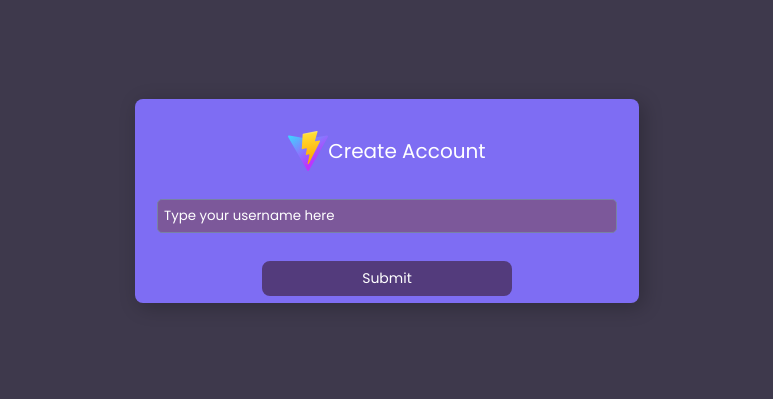
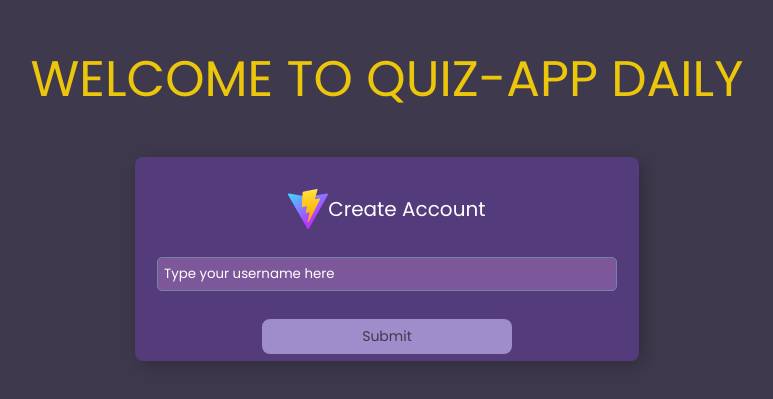
Before and after one commit to neiljamestony/quiz-app, a React (Vite) app: page /createAccount in a window 1280 px wide. Shown: the part 199-598 px from the top of the page, without its empty margins (253-1026 px from the left). Built offline with nearby package versions, Linux system fonts and the light colour scheme.

Commit message:
added title on login component, change font color and added validation on login component upon logging in

```diff
--- a/src/assets/css/main.tsx
+++ b/src/assets/css/main.tsx
@@ -33,13 +33,13 @@ export const CategoryCard = styled.div({
 export const LoginCard = styled.div({
   height: '200px',
   width: '500px',
-  display: 'block',
+  display: 'inline-block',
   alignContent: 'center',
   justifyContent: 'center',
   boxShadow: '4px 4px 20px 0px #0000003d',
   borderRadius: 8,
   padding: 2,
-  backgroundColor: '#7e6df3',
+  backgroundColor: '#533b7c',
   color: '#fff',
   position: 'relative',
   fontFamily: 'Poppins',
@@ -142,8 +142,13 @@ export const LoginButton = styled.button({
   width: '50%',
   padding: 0,
   margin: 0,
-  background: '#533b7c',
+  background: '#7e6df3',
   color: '#fff',
+  '&:disabled': {
+    backgroundColor: '#9f8cca',
+    color: '#3e394c',
+    cursor: 'not-allowed',
+  },
 });
 
 export const LoginHeader = styled.div({
@@ -165,7 +170,7 @@ export const CategoryHeader = styled.div({
   fontSize: 45,
   marginTop: 5,
   height: 50,
-  color: '#fff',
+  color: '#ECC60B',
   fontFamily: 'Poppins',
 });
 
@@ -210,6 +215,12 @@ export const Passed = styled.span({
   marginTop: -1,
 });
 
+export const CategoryItemTitle = styled.div({
+  color: '#ECC60B',
+  fontSize: 20,
+  fontFamily: 'Poppins',
+});
+
 export const LinearTimerContainer = styled.div({
   display: 'flex',
   flexDirection: 'row',
@@ -226,3 +237,16 @@ export const LinearTimerBar = styled.div({
   borderRadius: '5px',
   transition: 'width 1s ease-in-out',
 });
+
+export const LoginMainContainer = styled.div({
+  display: 'flex',
+  alignContent: 'center',
+  justifyContent: 'center',
+});
+
+export const LoginHeaderTitle = styled.div({
+  fontSize: 50,
+  color: '#ECC60B',
+  textAlign: 'center',
+  marginBottom: 40,
+});
--- a/src/component/Login.tsx
+++ b/src/component/Login.tsx
@@ -1,4 +1,4 @@
-import React from "react";
+import React from 'react';
 import {
   LoginCard,
   LoginTitle,
@@ -6,42 +6,57 @@ import {
   LoginButton,
   LoginHeader,
   LoginBody,
-} from "../assets/css/main";
-import LoginIcon from "../assets/img/vite.svg";
-import { toast } from "react-toastify";
-import { useNavigate } from "react-router-dom";
+  LoginMainContainer,
+  LoginHeaderTitle,
+} from '../assets/css/main';
+import LoginIcon from '../assets/img/vite.svg';
+import { toast } from 'react-toastify';
+import { useNavigate } from 'react-router-dom';
 
 export default function Login() {
-  const unameRef = React.useRef<HTMLInputElement | null>(null);
   const navigate = useNavigate();
+  const [uname, setUname] = React.useState('');
 
   const onSubmit = () => {
-    if (unameRef.current?.value === "") {
-      toast.error("Username is required!");
-    } else {
-      localStorage.setItem("uname", JSON.stringify(unameRef.current?.value));
-      toast.success(`Welcome ${unameRef.current?.value}`);
-      navigate("/");
+    if (uname === '') {
+      toast.error('Username is required!');
     }
+    localStorage.setItem('uname', JSON.stringify(uname));
+    toast.success(`Welcome ${uname}`);
+    setUname('');
+    navigate('/');
   };
 
   return (
+    <LoginMainContainer>
+      <div>
+        <LoginHeaderTitle> WELCOME TO QUIZ-APP DAILY </LoginHeaderTitle>
         <LoginCard>
+          <div>
             <LoginHeader>
-        <img src={LoginIcon} alt="login-icon" height={40} />
+              <img src={LoginIcon} alt='login-icon' height={40} />
               <LoginTitle>Create Account</LoginTitle>
             </LoginHeader>
             <LoginBody>
               <InputField
-          name="username"
-          ref={unameRef}
+                name='username'
+                value={uname}
+                onChange={(e) => setUname(e.target.value)}
                 required
-          placeholder="Type your username here"
+                onKeyDown={(e) =>
+                  e.key === ' ' && uname === '' && e.preventDefault()
+                }
+                placeholder='Type your username here'
               />
             </LoginBody>
             <div>
-        <LoginButton onClick={onSubmit}>Submit</LoginButton>
+              <LoginButton onClick={onSubmit} disabled={uname === ''}>
+                Submit
+              </LoginButton>
+            </div>
           </div>
         </LoginCard>
+      </div>
+    </LoginMainContainer>
   );
 }
--- a/src/component/Question.tsx
+++ b/src/component/Question.tsx
@@ -34,8 +34,8 @@ const Question = () => {
     }
   }, [questions.length]);
 
-  const validate_round = (index: number): void => {
-    dispatch(validateRound({ answer: answer, index: index }));
+  const validate_round = (index: number, currentAnswer: string): void => {
+    dispatch(validateRound({ answer: currentAnswer, index: index }));
     dispatch(generateQuestion(index + 1));
     if (questions.length === index + 1) {
       dispatch(isRoundDone(true));
@@ -47,14 +47,7 @@ const Question = () => {
 
   useEffect(() => {
     if (timer < 0) {
-      dispatch(validateRound({ answer: '', index: questionIndex }));
-      dispatch(generateQuestion(questionIndex + 1));
-      if (questions.length === questionIndex + 1) {
-        dispatch(isRoundDone(true));
-        dispatch(getCurrentOptions([]));
-      } else {
-        dispatch(getCurrentOptions(questions[questionIndex + 1].options));
-      }
+      validate_round(questionIndex, '');
       dispatch(updateTimer(10));
     }
   }, [timer]);
@@ -82,7 +75,7 @@ const Question = () => {
         })}
       </OptionsContainer>
       <NextButton
-        onClick={() => validate_round(questionIndex)}
+        onClick={() => validate_round(questionIndex, answer)}
         disabled={answer === ''}
       >
         {questions.length === questionIndex + 1 ? 'Done' : 'Next'}
--- a/src/component/category/CategoryItem.tsx
+++ b/src/component/category/CategoryItem.tsx
@@ -1,10 +1,14 @@
-import { FC, useEffect } from "react";
-import { CategoryItemContainer, Passed } from "../../assets/css/main";
-import { CategoryItemInterface } from "../../interface/redux";
-import { useAppDispatch } from "../../redux/store";
-import { getQuestions } from "../../redux/reducer/QuestionSlice";
-import { QuestionsInterface } from "../../interface/redux";
-import { useNavigate } from "react-router-dom";
+import { FC, useEffect } from 'react';
+import {
+  CategoryItemContainer,
+  Passed,
+  CategoryItemTitle,
+} from '../../assets/css/main';
+import { CategoryItemInterface } from '../../interface/redux';
+import { useAppDispatch } from '../../redux/store';
+import { getQuestions } from '../../redux/reducer/QuestionSlice';
+import { QuestionsInterface } from '../../interface/redux';
+import { useNavigate } from 'react-router-dom';
 
 const CategoryItem: FC<CategoryItemInterface> = ({
   questions,
@@ -14,27 +18,27 @@ const CategoryItem: FC<CategoryItemInterface> = ({
 }) => {
   const dispatch = useAppDispatch();
   const navigate = useNavigate();
-  const uname = localStorage.getItem("uname") || [];
+  const uname = localStorage.getItem('uname') || [];
 
   const validateCategory = (questionArray: QuestionsInterface[]) => {
     dispatch(getQuestions({ category: title, questions: questionArray }));
-    navigate("/");
+    navigate('/');
   };
 
   useEffect(() => {
-    if (!uname.length) return navigate("/createAccount");
+    if (!uname.length) return navigate('/createAccount');
   }, [uname]);
 
   return (
     <CategoryItemContainer
       style={{
-        cursor: isPassed ? "not-allowed" : "pointer",
+        cursor: isPassed ? 'not-allowed' : 'pointer',
       }}
-      onClick={() => (isPassed ? "" : validateCategory(questions))}
+      onClick={() => (isPassed ? '' : validateCategory(questions))}
     >
       {isPassed && <Passed>passed</Passed>}
       <img src={icon} alt={`${icon}`} height={100} />
-      <div>{title}</div>
+      <CategoryItemTitle>{title}</CategoryItemTitle>
     </CategoryItemContainer>
   );
 };
--- a/src/component/category/index.tsx
+++ b/src/component/category/index.tsx
@@ -2,17 +2,15 @@ import {
   CategoryCard,
   CategoryHeader,
   CategoryBody,
-} from "../../assets/css/main";
-import CategoryItem from "./CategoryItem";
-import { useAppSelector } from "../../redux/store";
+} from '../../assets/css/main';
+import CategoryItem from './CategoryItem';
+import { useAppSelector } from '../../redux/store';
 
 export default function Category() {
   const { categories } = useAppSelector((state) => state.questionState);
   return (
     <CategoryCard>
-      <CategoryHeader>
-        <b>Select Category</b>
-      </CategoryHeader>
+      <CategoryHeader>Select Category</CategoryHeader>
       <CategoryBody>
         {categories.map((value, key) => {
           return (
--- a/src/interface/redux.ts
+++ b/src/interface/redux.ts
@@ -1,9 +1,9 @@
-import { SetStateAction } from "react";
+import { SetStateAction } from 'react';
 export interface QuestionsInterface {
   question: string;
   answer: string;
   options: string[];
-  status: "done" | "pending";
+  status: 'done' | 'pending';
   isCorrect: boolean;
 }
 
--- a/src/redux/reducer/QuestionSlice.ts
+++ b/src/redux/reducer/QuestionSlice.ts
@@ -75,7 +75,6 @@ const questionSlice = createSlice({
       state.timer = action.payload;
     },
   },
-  extraReducers: (builder) => {},
 });
 
 export const {
```
Lines whose indentation alone changed are shown as unchanged.
